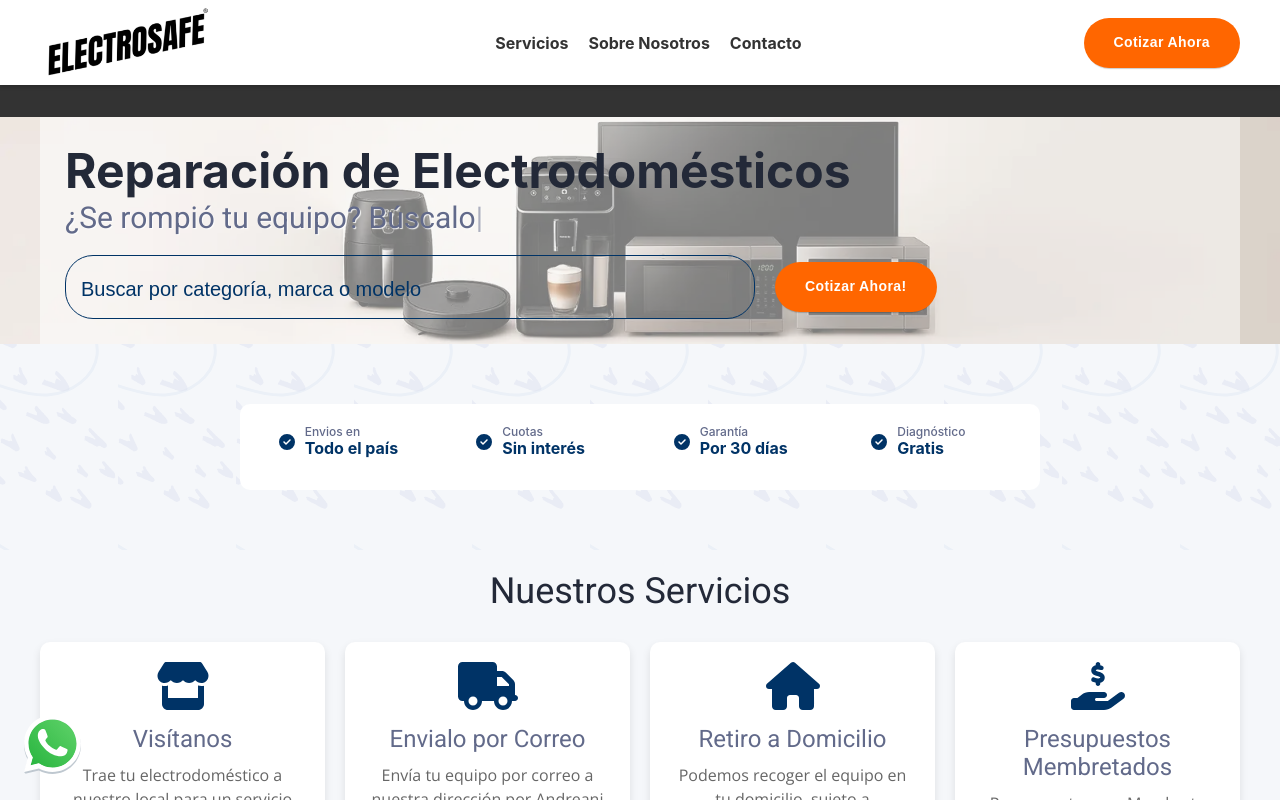
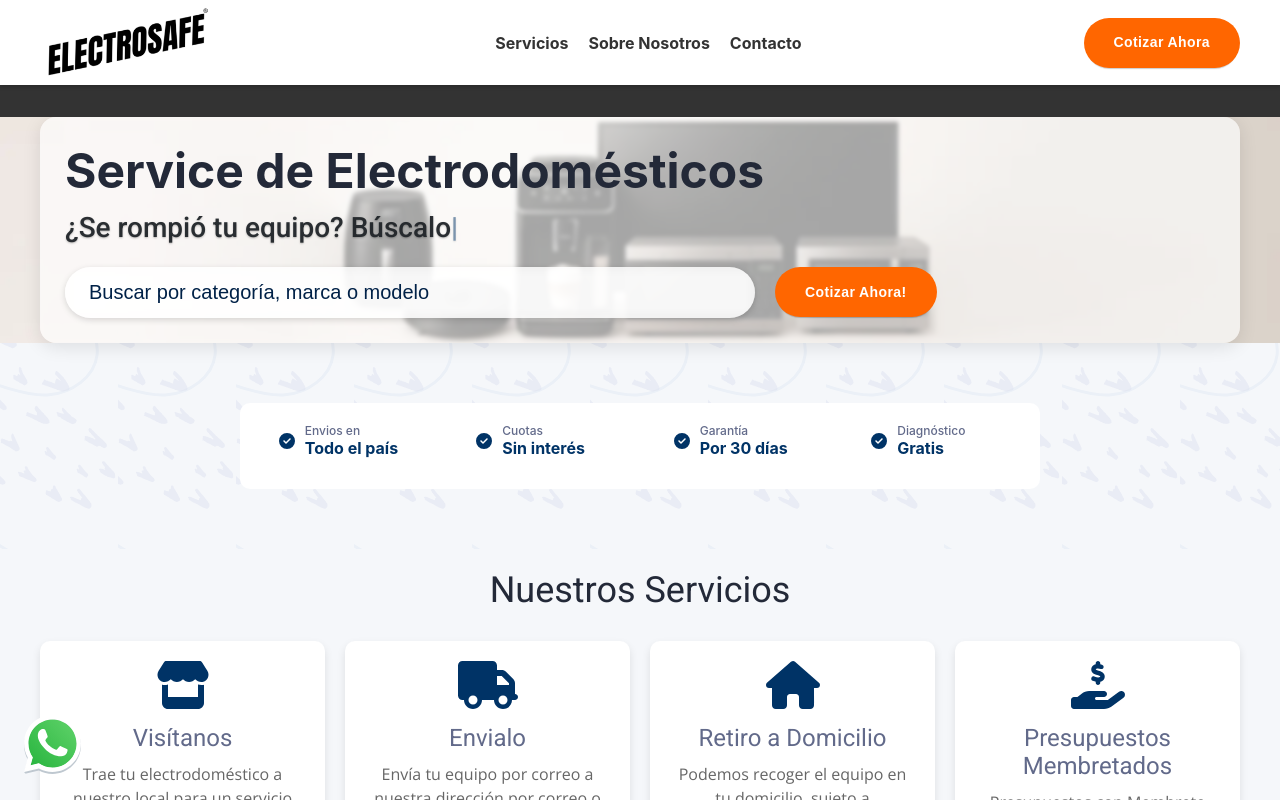
Before and after one commit to manuel-25/ElectroFix, a React (Create React App) app in the folder frontend/: page / in a window 1280 px wide. Shown: the top 800 px of the page. Built offline with nearby package versions, Linux system fonts and the light colour scheme.

Commit message:
MainContent UI updated

```diff
--- a/frontend/src/App.css
+++ b/frontend/src/App.css
@@ -48,7 +48,6 @@ h3 {
   font-weight: 400;
   font-size: 30px;
   color: var(--text-color);
-  text-shadow: 1px 1px 1px rgba(255, 255, 255, 0.9);
 }
 
 
--- a/frontend/src/components/MainContent/MainContent.css
+++ b/frontend/src/components/MainContent/MainContent.css
@@ -37,7 +37,7 @@
   user-select: none;
 }
 
-.section-reparation {
+.section-reparation-glass {
     display: flex;
     flex-direction: column;
     align-items: flex-start;
@@ -46,8 +46,11 @@
     width: 100%;
     max-width: 1200px;
     align-self: center;
-    background: rgba(255, 255, 255, 0.49);
     z-index: 2;
+    background: rgba(255, 255, 255, 0.65);
+    backdrop-filter: blur(2px);
+    border-radius: 16px;
+    box-shadow: 0 4px 18px rgba(0, 0, 0, 0.1);
 }
 
 .reparation-top {
@@ -85,23 +88,43 @@
 
 .reparation-bottom input[type="text"] {
     flex-grow: 1;
-    padding: 15px;
-    border: 1px solid var(--secondary-color);
-    border-radius: 28px;
-    font-size: 28px;
-    background: none;
+    padding: 14px 24px;
+    border: none;
+    border-radius: 32px;
+    font-size: 20px;
+    background: rgba(255, 255, 255, 0.75);
+    backdrop-filter: blur(6px);
     color: var(--secondary-color);
     max-width: 60%;
+    box-shadow: 0 2px 6px rgba(0, 0, 0, 0.15);
+    transition: all 0.3s ease;
 }
 
-.reparation-bottom input:focus {
+.reparation-bottom input[type="text"]:focus {
     outline: none;
-    border: 2px solid var(--secondary-color);
+    box-shadow: 0 0 0 3px rgba(255, 115, 0, 0.4);
 }
 
 .reparation-bottom input::placeholder {
-    font-size: 20px;
-    color: var(--secondary-color);
+    color: var(--secondary-color-hover);
+    font-weight: 400;
+}
+
+/* Subtitulo H3 */
+.reparation-subtitle {
+  font-family: var(--secondary-font);
+  font-weight: 500;
+  font-size: 28px;
+  color: rgba(33, 37, 41, 0.95);
+  text-shadow: 0 1px 2px rgba(0, 0, 0, 0.25);
+  line-height: 1.4;
+  margin-top: 8px;
+}
+
+.reparation-subtitle .typed-cursor {
+  color: var(--secondary-color);
+  animation: blink 1s infinite;
+  font-weight: bold;
 }
 
 /* Suggestion list */
@@ -510,8 +533,6 @@
     transform: translateX(0);
 }
 
-
-
 @media (max-width: 900px) {
     .reparation-top h1 {
         font-size: 36px;
@@ -592,7 +613,7 @@
     }
 
     .reparation-bottom input::placeholder {
-    font-size: 12px;
+    font-size: 18px;
     }
 
     .suggestions-container {
--- a/frontend/src/components/MainContent/MainContent.jsx
+++ b/frontend/src/components/MainContent/MainContent.jsx
@@ -148,10 +148,10 @@ function MainContent() {
             fetchpriority="low"
           />
         </div>
-        <section className="section-reparation">
+        <section className="section-reparation-glass">
           <div className='reparation-top'>
-            <h1>Reparación de Electrodomésticos</h1>
-            <h3>
+            <h1>Service de Electrodomésticos</h1>
+            <h3 className="reparation-subtitle">
               <ReactTyped strings={["¿Se rompió tu equipo? Búscalo"]} typeSpeed={50} />
             </h3>
           </div>
@@ -225,8 +225,8 @@ function MainContent() {
           </div>
           <div className='service-item'>
             <FontAwesomeIcon icon={faTruck} size="3x" className='service-icon' />
-            <h3>Envialo por Correo</h3>
-            <p>Envía tu equipo por correo a nuestra dirección por Andreani o Correo Argentino</p>
+            <h3>Envialo</h3>
+            <p>Envía tu equipo por correo a nuestra dirección por correo o UberFlash</p>
           </div>
           <div className='service-item'>
             <FontAwesomeIcon icon={faHome} size="3x" className='service-icon' />
```
